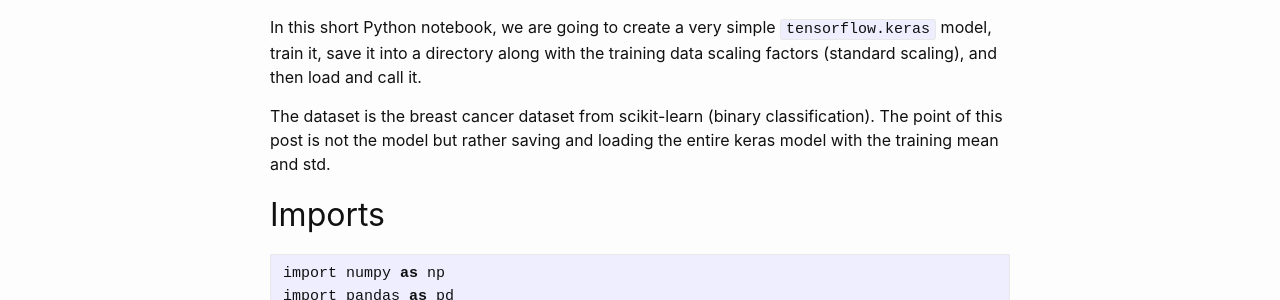
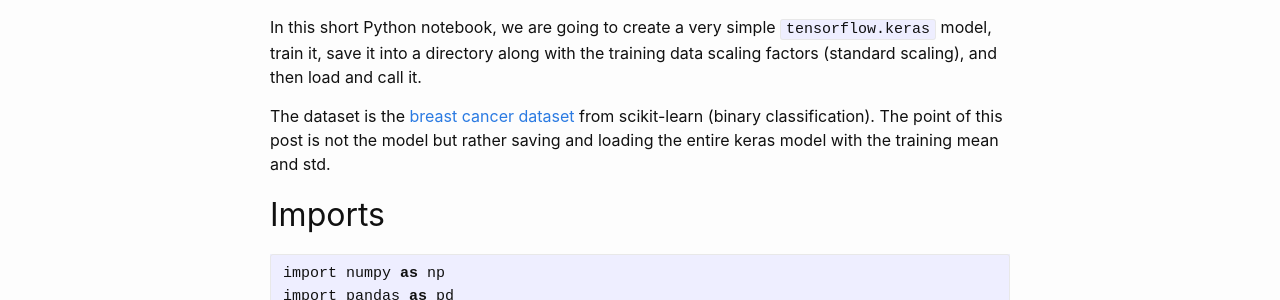
Before and after one commit to aetperf/aetperf.github.io, a Jekyll site: the page built from _posts/2021-01-27-Saving-a-keras-model-with-data-normalization.md, in a window 1280 px wide and 900 px high. Shown: the part 290-590 px from the top of the window. Built offline with Jekyll 4.4.1, drawn with Linux system fonts in a browser that asks for light colours; comment, search, counter and statistics services are not loaded; some of the changed lines change nothing that is shown.

Commit message:
added a link

```diff
--- a/_posts/2021-01-27-Saving-a-keras-model-with-data-normalization.md
+++ b/_posts/2021-01-27-Saving-a-keras-model-with-data-normalization.md
@@ -10,7 +10,7 @@ Training a DL model might take some time, and make use of some special hardware.
 
 In this short Python notebook, we are going to create a very simple `tensorflow.keras` model, train it, save it into a directory along with the training data scaling factors (standard scaling), and then load and call it.
 
-The dataset is the breast cancer dataset from scikit-learn (binary classification). The point of this post is not the model but rather saving and loading the entire keras model with the training mean and std.
+The dataset is the [breast cancer dataset](https://scikit-learn.org/stable/modules/generated/sklearn.datasets.load_breast_cancer.html) from scikit-learn (binary classification). The point of this post is not the model but rather saving and loading the entire keras model with the training mean and std.
 
 ## Imports
 
```
